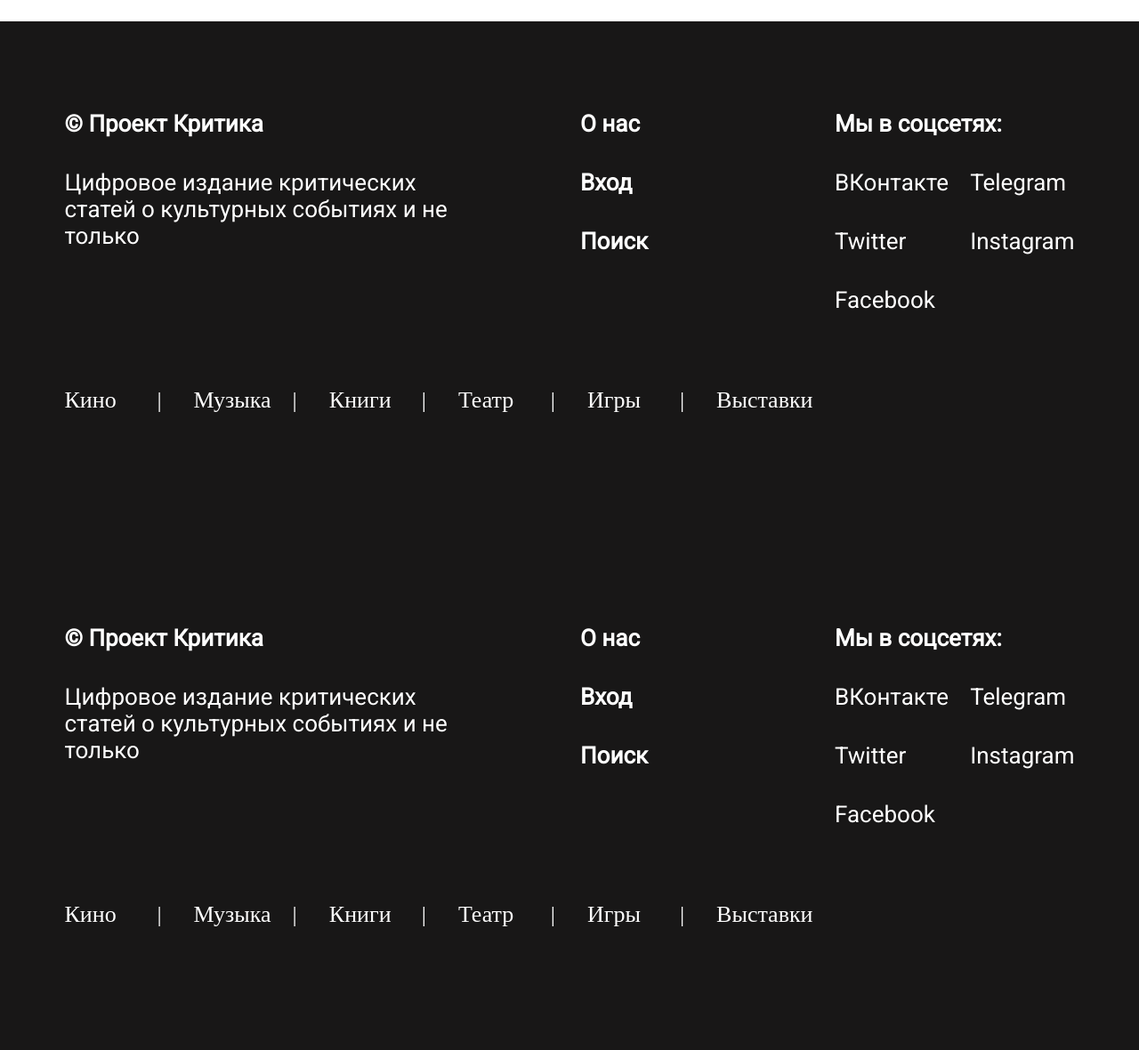
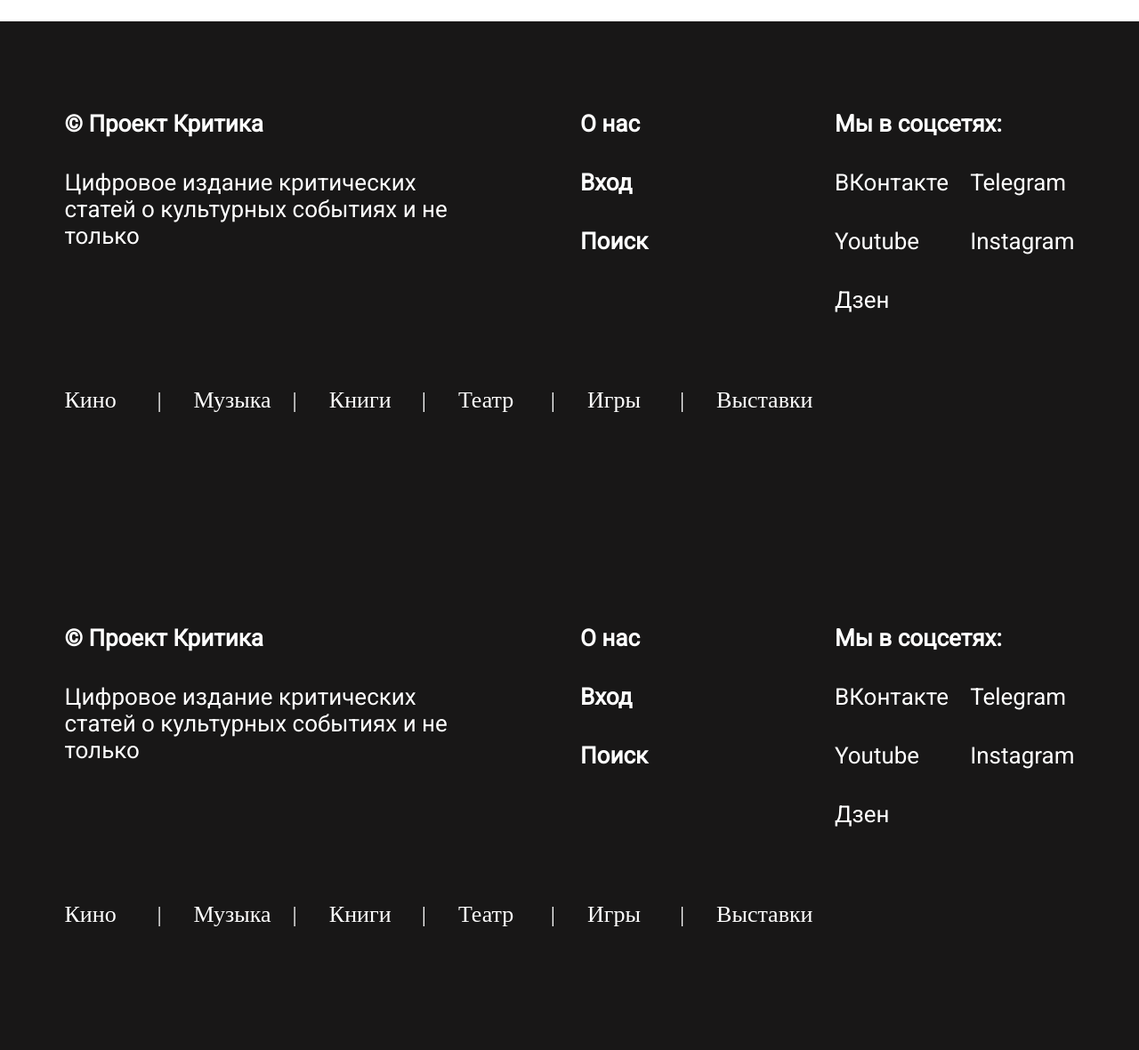
Before and after one commit to gleb-skobinsky/critics, a Django app: page /user_account/ in a window 1280 px wide; the page is wider, and only the part inside the window is pictured. Shown: the part 324-1504 px from the top of that part at 89% size. Run offline with Django 4.2, Linux system fonts and the light colour scheme; the visitor is signed in with stand-in values (Sample User, id 1); data comes from the database, SQL or seed files in the repository; parts of the project's set-up code (start-up, migrations or seed data) failed here and were passed over; some libraries are stand-ins or nearby versions.

Commit message:
Change social networks

```diff
--- a/templates/basev2.html
+++ b/templates/basev2.html
@@ -123,15 +123,15 @@
               </div>
               <div
                 class="footer-sm-item"
-                    onclick="window.location.href = 'https://twitter.com'"
+                onclick="window.location.href = 'https://youtube.com'"
               >
-                    Twitter
+                Youtube
               </div>
               <div
                 class="footer-sm-item"
-                    onclick="window.location.href = 'https://facebook.com'"
+                onclick="window.location.href = 'https://dzen.ru'"
               >
-                    Facebook
+                Дзен
               </div>
             </div>
             <div class="column">
--- a/templates/user_account.html
+++ b/templates/user_account.html
@@ -139,15 +139,15 @@
               </div>
               <div
                 class="footer-sm-item"
-                onclick="window.location.href = 'https://twitter.com'"
+                onclick="window.location.href = 'https://youtube.com'"
               >
-                Twitter
+                Youtube
               </div>
               <div
                 class="footer-sm-item"
-                onclick="window.location.href = 'https://facebook.com'"
+                onclick="window.location.href = 'https://dzen.ru'"
               >
-                Facebook
+                Дзен
               </div>
             </div>
             <div class="column">
```
Also changed, not shown: templates/homev2.html (+13 -13 lines), mediafiles/icons/dzen_logo.svg (added), mediafiles/icons/interviews_category.jpg (added), mediafiles/icons/interviews_icon.svg (added), mediafiles/icons/youtube_logo.svg (added). Lines whose indentation alone changed are shown as unchanged.
